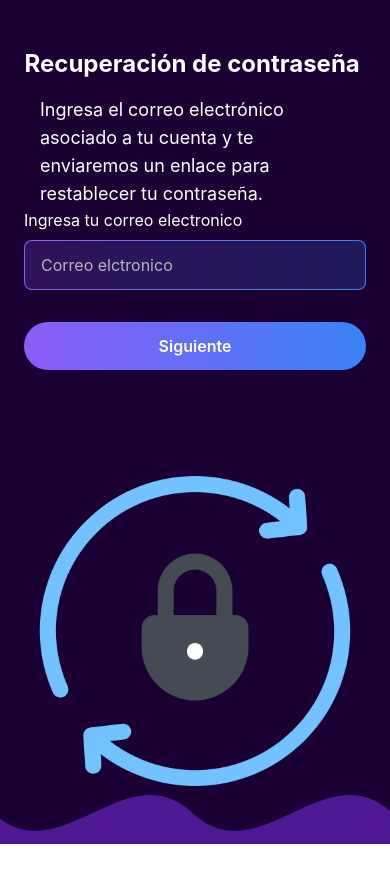
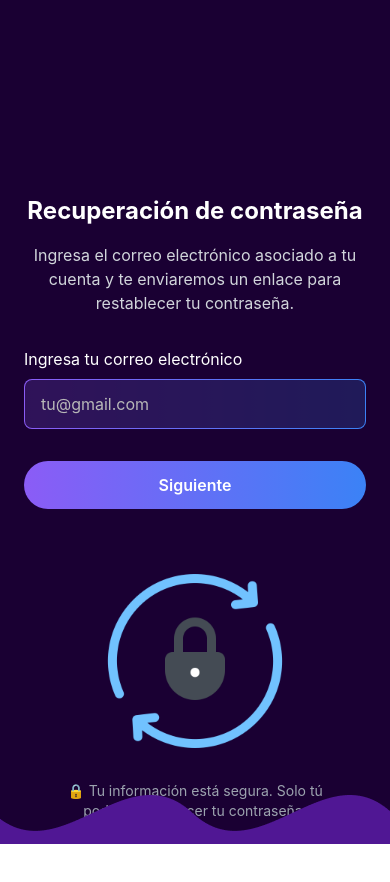
Before and after one commit to lozano2303/tu-evento, a React Native app in the folder TuEventoFrontend (Mobile)/: screen /ForgotPasswordScreen in a window 390 px wide. Shown: the top 882 px of the page. After the commit the page ends 844 px from the top, so only its background shows below. Built offline with nearby package versions, Linux system fonts and the light colour scheme; what expo-web-browser would draw is missing.

Commit message:
style: improve page design

```diff
--- a/TuEventoFrontend (Mobile)/src/components/RedSocialButton.tsx
+++ b/TuEventoFrontend (Mobile)/src/components/RedSocialButton.tsx
@@ -18,7 +18,7 @@ const icons = {
 };
 
 // IP correcta
-const BASE_URL = 'http://192.168.0.16:8080';
+const BASE_URL = 'http://10.3.232.97:8080';
 
 export default function RedSocialButton({ social, onSuccess, onError, iconOnly = false }: RedSocialButtonProps) {
   const { name, color, label } = icons[social];
--- a/TuEventoFrontend (Mobile)/src/constants/Endpoint.ts
+++ b/TuEventoFrontend (Mobile)/src/constants/Endpoint.ts
@@ -1,4 +1,4 @@
-const API_BASE_URL = "http://10.167.207.43:8080/api/v1"; //  API base URL
+const API_BASE_URL = "http://10.3.232.97:8080/api/v1"; //  API base URL
 
 export const USER_ENDPOINT = `${API_BASE_URL}/register`; // User registration endpoint
 
--- a/TuEventoFrontend (Mobile)/src/screens/auth/ForgotPasswordScreen.tsx
+++ b/TuEventoFrontend (Mobile)/src/screens/auth/ForgotPasswordScreen.tsx
@@ -16,37 +16,64 @@ export default function ForgotPasswordScreen() {
       return;
     }
 
+    // Validación básica de email
+    const emailRegex = /^[^\s@]+@[^\s@]+\.[^\s@]+$/;
+    if (!emailRegex.test(email.trim())) {
+      Alert.alert('Error', 'Por favor ingresa un correo electrónico válido');
+      return;
+    }
+
     setIsLoading(true);
 
     try {
-      const result = await forgotPasswordApi({ email });
+      const result = await forgotPasswordApi({ email: email.trim() });
 
       if (result.success) {
-        (navigation as any).navigate('CodeVerifcationForgotPassword', { email, userId: result.userId });
+        Alert.alert(
+          'Correo enviado',
+          'Hemos enviado un código de verificación a tu correo electrónico',
+          [
+            {
+              text: 'OK',
+              onPress: () => (navigation as any).navigate('CodeVerifcationForgotPassword', {
+                email: email.trim(),
+                userId: result.userId
+              })
+            }
+          ]
+        );
       }
     } catch (error: any) {
-      Alert.alert('Error', error.message || 'Error al enviar la solicitud');
+      Alert.alert('Error', error.message || 'Error al enviar la solicitud. Verifica tu conexión e intenta nuevamente.');
     } finally {
       setIsLoading(false);
     }
   };
 
   return (
-    <View className="flex-1 bg-[#1a0033] justify-center items-center">
+    <View className="flex-1 bg-[#1a0033]">
+      <View style={{ marginTop: 195, paddingHorizontal: 24, flex: 1 }}>
+        {/* Título */}
+        <Text className="text-white text-2xl font-bold text-center mb-4">
+          Recuperación de contraseña
+        </Text>
 
-      <View className="px-6 w-full  h-full relative top-12">
-
-        <Text className="text-white text-2xl font-bold text-center">Recuperación de contraseña </Text>
-        <Text className="text-white text-lg mt-4 px-4 text-left">
+        {/* Descripción mejorada */}
+        <Text className="text-gray-300 text-base text-center mb-8 px-2 leading-6">
           Ingresa el correo electrónico asociado a tu cuenta y te enviaremos un enlace para restablecer tu contraseña.
         </Text>
-        {/* Inputs */}
+
+        {/* Input mejorado */}
         <Input
-          label="Ingresa tu correo electronico"
-          placeholder="Correo elctronico"
+          label="Ingresa tu correo electrónico"
+          placeholder="tu@gmail.com"
           value={email}
           onChangeText={setEmail}
+          keyboardType="email-address"
+          autoCapitalize="none"
+          autoCorrect={false}
         />
+
         {/* Botón */}
         <Button
           label={isLoading ? "Enviando..." : "Siguiente"}
@@ -54,20 +81,27 @@ export default function ForgotPasswordScreen() {
           disabled={isLoading}
         />
 
-        {/* Ícono del candado centrado */}
-        <View className="flex-1 justify-center items-center ">
-          <Image
-            source={require("assets/images/lock.png")}
-            className="w-full h-full "
-            resizeMode="contain"
-          />
+        {/* Ícono del candado centrado y redimensionado */}
+        <View className="flex-1 justify-center items-center mt-8">
+          <View className="w-48 h-48 justify-center items-center">
+            <Image
+              source={require("assets/images/lock.png")}
+              className="w-full h-full"
+              resizeMode="contain"
+            />
+          </View>
+
+          {/* Texto adicional de seguridad */}
+          <Text className="text-gray-400 text-sm text-center mt-6 px-8">
+            🔒 Tu información está segura. Solo tú podrás restablecer tu contraseña.
+          </Text>
         </View>
-
       </View>
 
       {/* Imagen de curva en la parte inferior */}
       <Image
-        source={require("assets/images/curve.png")}  className="absolute bottom-0 "
+        source={require("assets/images/curve.png")}
+        className="absolute bottom-0"
         resizeMode="cover"
       />
     </View>
--- a/TuEventoFrontend (Mobile)/src/screens/auth/LoginScreen.tsx
+++ b/TuEventoFrontend (Mobile)/src/screens/auth/LoginScreen.tsx
@@ -104,7 +104,6 @@ export default function LoginScreen() {
         </Text>
 
         {/* Texto "Inicia sesión con:" */}
-         {/* Texto "Inicia sesión con:" centrado */}
         <Text className="text-gray-300 text-lg text-center mb-4 font-semibold">
           Inicia sesión con:
         </Text>
--- a/TuEventoFrontend (Mobile)/src/screens/auth/RegisterScreen.tsx
+++ b/TuEventoFrontend (Mobile)/src/screens/auth/RegisterScreen.tsx
@@ -107,7 +107,7 @@ export default function RegisterScreen() {
 
         <Input
           label="Correo Electrónico"
-          placeholder="tu@email.com"
+          placeholder="example@gmail.com"
           value={formData.email}
           onChangeText={(value) => updateField('email', value)}
           keyboardType="email-address"
@@ -131,30 +131,34 @@ export default function RegisterScreen() {
 
         {/* Línea divisoria */}
         <Text className="text-white text-sm text-center my-6">
-          __________________________O____________________________
+          _______________________________________________________
         </Text>
 
         {/* Texto "Inicia sesión con:" */}
-        <Text className="text-gray-300 text-lg text-left mb-3 font-semibold">
+       <Text className="text-gray-300 text-lg text-center mb-4 font-semibold">
           Registrate mediante:
         </Text>
 
-        {/*  Botones de redes sociales ACTUALIZADOS */}
+        {/* Botones de redes sociales con solo iconos */}
+        <View className="flex-row justify-center items-center mb-4" style={{ gap: 20 }}>
           <RedSocialButton
             social="google"
             onSuccess={handleOAuthSuccess}
             onError={handleOAuthError}
+            iconOnly={true}
           />
           <RedSocialButton
             social="facebook"
             onSuccess={handleOAuthSuccess}
             onError={handleOAuthError}
+            iconOnly={true}
           />
+        </View>
 
         {/* Terminos y condiciones */}
         <Text className="text-white text-base text-center mt-4 px-4">
           Al crear una cuenta, aceptas nuestros{" "}
-          <Text className="text-blue-400 font-semibold">Términos y condiciones</Text>
+          <Text style={{ color: '#B06CFF' }} className="font-semibold">Términos y condiciones</Text>
         </Text>
       </View>
 
```
Lines whose indentation alone changed are shown as unchanged.
